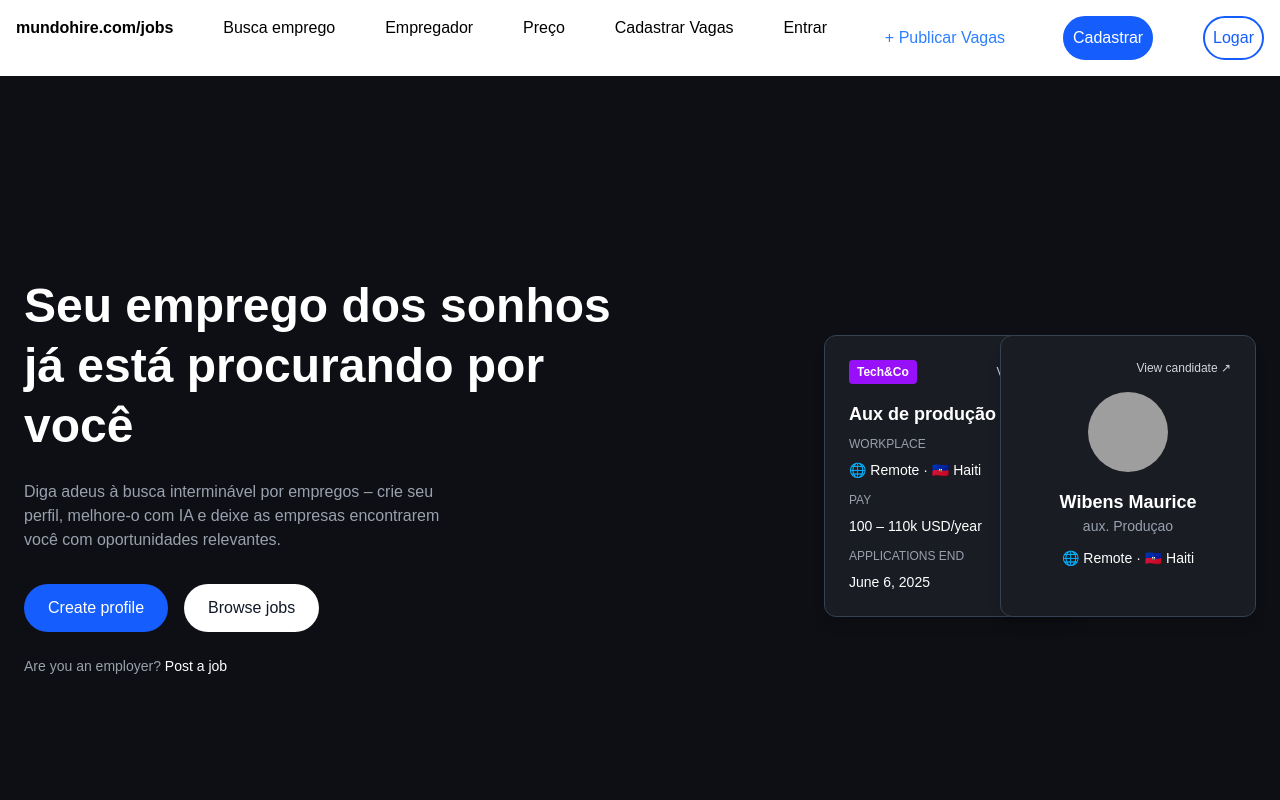
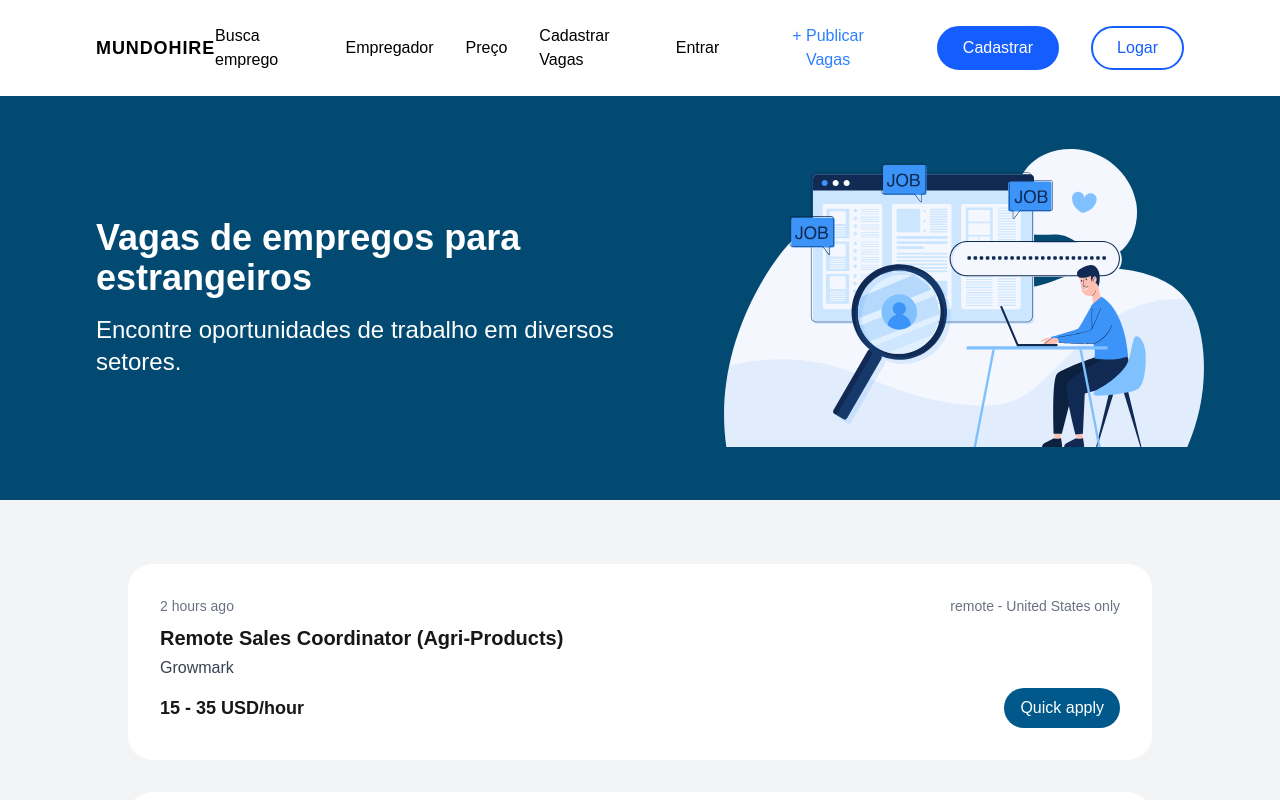
Before and after one commit to obens/MundoHire, a Next.js app: page / in a window 1280 px wide. Shown: the top 800 px of the page. Built offline with nearby package versions, Linux system fonts and the light colour scheme; grey boxes are pictures that could not be loaded.

Commit message:
Merge branch 'main' of github.com:usuario/mundohire

```diff
--- a/app/page.tsx
+++ b/app/page.tsx
@@ -1,4 +1,5 @@
 import Header from "@/components/Header";
+import JobList from "@/components/JobList";
 import Navbar from "@/components/Navbar";
 
 export default function Home() {
@@ -6,6 +7,7 @@ export default function Home() {
     <main className="flex flex-col">
       <Navbar />
       <Header />
+      <JobList />
     </main>
   );
 }
--- a/components/Header.tsx
+++ b/components/Header.tsx
@@ -1,75 +1,26 @@
+import Image from "next/image";
+import HeaderIllustration from "../assets/header-illustration.svg";
+
 export default function Hero() {
   return (
-    <div className="bg-[#0d0f14] text-white min-h-screen flex items-center">
-      <div className="container mx-auto px-6 grid grid-cols-1 md:grid-cols-2 gap-10 items-center">
-        {/* Texto à esquerda */}
-        <div>
-          <h1 className="text-4xl md:text-5xl font-bold leading-tight mb-6">
-            Seu emprego dos sonhos <br /> já está procurando por você
-          </h1>
-          <p className="text-gray-400 mb-8 max-w-md">
-            Diga adeus à busca interminável por empregos – crie seu perfil,
-            melhore-o com IA e deixe as empresas encontrarem você com
-            oportunidades relevantes.
-          </p>
-          <div className="flex gap-4 mb-6">
-            <button className="bg-blue-600 hover:bg-blue-700 text-white px-6 py-3 rounded-full font-medium transition">
-              Create profile
-            </button>
-            <button className="bg-white text-gray-900 px-6 py-3 rounded-full font-medium hover:bg-gray-100 transition">
-              Browse jobs
-            </button>
-          </div>
-          <p className="text-gray-400 text-sm">
-            Are you an employer?{" "}
-            <a href="#" className="text-white font-medium hover:underline">
-              Post a job
-            </a>
+    <div className="bg-sky-900 text-white min-h-[400px] flex items-center">
+      <div className="w-full grid grid-cols-1 md:grid-cols-2 gap-4">
+        <div className="ml-20 p-4 justify-center flex flex-col">
+          <h2 className="text-4xl font-bold">
+            Vagas de empregos para estrangeiros
+          </h2>
+          <p className="text-2xl mt-4">
+            Encontre oportunidades de trabalho em diversos setores.
           </p>
         </div>
-
-        {/* Cards à direita */}
-        <div className="relative flex justify-center md:justify-end">
-          {/* Card de Job */}
-          <div className="bg-[#1a1c23] rounded-xl p-6 w-64 shadow-lg border border-gray-700 mr-[-40px] z-10">
-            <div className="flex justify-between items-center mb-4">
-              <span className="bg-purple-600 text-white px-2 py-1 rounded text-xs font-semibold">
-                Tech&Co
-              </span>
-              <a href="#" className="text-xs text-gray-300 hover:underline">
-                View job ↗
-              </a>
-            </div>
-            <h3 className="text-lg font-semibold mb-2">Aux de produção</h3>
-            <p className="text-xs text-gray-400 mb-2">WORKPLACE</p>
-            <p className="text-sm mb-3">🌐 Remote · 🇭🇹 Haiti</p>
-            <p className="text-xs text-gray-400 mb-2">PAY</p>
-            <p className="text-sm mb-3">100 – 110k USD/year</p>
-            <p className="text-xs text-gray-400 mb-2">APPLICATIONS END</p>
-            <p className="text-sm">June 6, 2025</p>
-          </div>
-
-          {/* Card de Candidato */}
-          <div className="bg-[#1a1c23] rounded-xl p-6 w-64 shadow-lg border border-gray-700 ml-[-40px] z-20">
-            <div className="flex justify-between items-center mb-4">
-              <span></span>
-              <a href="#" className="text-xs text-gray-300 hover:underline">
-                View candidate ↗
-              </a>
-            </div>
-            <img
-              src="https://randomuser.me/api/portraits/women/44.jpg"
-              alt="Candidate"
-              className="w-20 h-20 rounded-full mb-4 mx-auto"
-            />
-            <h3 className="text-lg font-semibold text-center">
-              Wibens Maurice
-            </h3>
-            <p className="text-sm text-center text-gray-400 mb-3">
-              aux. Produçao
-            </p>
-            <p className="text-sm text-center">🌐 Remote · 🇭🇹 Haiti</p>
-          </div>
+        <div className="p-4 flex justify-center items-center">
+          <Image
+            src={HeaderIllustration}
+            alt="Header Illustration"
+            width={0}
+            height={0}
+            className="w-full h-[80%]"
+          />
         </div>
       </div>
     </div>
--- /dev/null
+++ b/components/JobList.tsx
@@ -0,0 +1,105 @@
+"use client";
+import { useState } from "react";
+
+export type Job = {
+  postedAt: string;
+  locationRestriction: string;
+  company: string;
+  title: string;
+  salary: string;
+  applyMethod: string;
+  workType: string;
+  region: string;
+  jobType: string;
+};
+
+const jobs: Job[] = [
+  {
+    postedAt: "2 hours ago",
+    locationRestriction: "remote - United States only",
+    company: "Growmark",
+    title: "Remote Sales Coordinator (Agri-Products)",
+    salary: "15 - 35 USD/hour",
+    applyMethod: "Quick apply",
+    workType: "Remote",
+    region: "United States only",
+    jobType: "Part-time",
+  },
+  {
+    postedAt: "4 hours ago",
+    locationRestriction: "remote - Canada only",
+    company: "Pole air Aviation",
+    title: "Charter Sales Executive",
+    salary: "15 - 50 CAD/hour",
+    applyMethod: "Quick apply",
+    workType: "Remote",
+    region: "Canada only",
+    jobType: "Part-time",
+  },
+  {
+    postedAt: "4 hours ago",
+    locationRestriction: "remote - United States only",
+    company: "TextNow",
+    title: "Sales Manager",
+    salary: "18 - 37 USD/hour",
+    applyMethod: "Quick apply",
+    workType: "Remote",
+    region: "United States only",
+    jobType: "Part-time",
+  },
+];
+
+export default function JobList() {
+  const [selectedJob, setSelectedJob] = useState<Job | null>(null);
+
+  return (
+    <div className="w-full bg-gray-100">
+      <div className="w-full max-w-[80%] mx-auto my-16">
+        {jobs.map((job, index) => (
+          <div key={index} className=" bg-white rounded-3xl p-8 mb-8">
+            <div className="flex justify-between items-center mb-2">
+              <span className="text-sm text-gray-500">{job.postedAt}</span>
+              <span className="text-sm text-gray-500">
+                {job.locationRestriction}
+              </span>
+            </div>
+            <h3 className="text-xl font-bold mb-1">{job.title}</h3>
+            <p className="text-gray-700 mb-2">{job.company}</p>
+            <div className="flex justify-between items-center">
+              <span className="text-lg font-semibold">{job.salary}</span>
+              <button
+                onClick={() => setSelectedJob(job)}
+                className="bg-sky-800 text-white px-4 py-2 rounded-full hover:bg-sky-600 transition"
+              >
+                {job.applyMethod}
+              </button>
+            </div>
+          </div>
+        ))}
+      </div>
+
+      {/* Modal */}
+      {selectedJob && (
+        <div className="fixed inset-0 flex items-center justify-center bg-black/50 z-50">
+          <div className="bg-white p-8 rounded-2xl max-w-[60%] w-full shadow-xl relative">
+            <button
+              onClick={() => setSelectedJob(null)}
+              className="absolute top-3 right-3 text-2xl text-gray-500 hover:text-gray-700"
+            >
+              ✕
+            </button>
+            <h2 className="text-2xl font-bold mb-2">{selectedJob.title}</h2>
+            <p className="text-gray-600 mb-1">{selectedJob.company}</p>
+            <p className="text-gray-600 mb-1">{selectedJob.salary}</p>
+            <p className="text-gray-600 mb-1">{selectedJob.workType}</p>
+            <p className="text-gray-600 mb-1">{selectedJob.region}</p>
+            <p className="text-gray-600 mb-4">{selectedJob.jobType}</p>
+            <button className="w-full bg-sky-800 text-white py-2 rounded-lg hover:bg-sky-600 transition">
+              Confirm Apply
+            </button>
+          </div>
+        </div>
+      )}
+    </div>
+  );
+}
--- a/components/Navbar.tsx
+++ b/components/Navbar.tsx
@@ -1,25 +1,27 @@
 export default function Navbar() {
   return (
-    <nav className="flex w-full p-4 justify-between bg-white text-black">
-      <div>
-        <strong>mundohire.com/jobs</strong>
+    <nav className="flex w-full py-4 px-24 justify-between bg-white text-black">
+      <div className="flex items-center text-lg font-bold tracking-wider">
+        MUNDOHIRE
       </div>
-      <div>Busca emprego</div>
-      <div>Empregador</div>
-      <div>Preço</div>
-      <div>Cadastrar Vagas</div>
-      <div>Entrar</div>
-
-      <button className="bg-white text-blue-500 px-2 py-2 rounded-full font-medium hover:bg-blue-50 transition">
+      <div className="flex gap-8 items-center">
+        <div className="cursor-pointer hover:text-gray-600">Busca emprego</div>
+        <div className="cursor-pointer hover:text-gray-600">Empregador</div>
+        <div className="cursor-pointer hover:text-gray-600">Preço</div>
+        <div className="cursor-pointer hover:text-gray-600">
+          Cadastrar Vagas
+        </div>
+        <div className="cursor-pointer hover:text-gray-600">Entrar</div>
+        <button className="bg-white text-blue-500 px-6 py-2 rounded-full font-medium hover:bg-blue-50 transition cursor-pointer">
           + Publicar Vagas
         </button>
-      <button className="bg-blue-600 border-2 border-blue-600 text-white px-2 py-2 rounded-full font-medium hover:bg-blue-700 hover:border-blue-700 transition">
+        <button className="bg-blue-600 border-2 border-blue-600 text-white px-6 py-2 rounded-full font-medium hover:bg-blue-700 hover:border-blue-700 transition cursor-pointer">
           Cadastrar
         </button>
-
-      <button className="bg-white text-blue-600 border-2 border-blue-600 px-2 py-2 rounded-full font-medium hover:bg-blue-50 transition">
+        <button className="bg-white text-blue-600 border-2 border-blue-600 px-6 py-2 rounded-full font-medium hover:bg-blue-50 transition cursor-pointer">
           Logar
         </button>
+      </div>
     </nav>
   );
 }
```
Also changed, not shown: assets/header-illustration.svg (added). Lines whose indentation alone changed are shown as unchanged.
